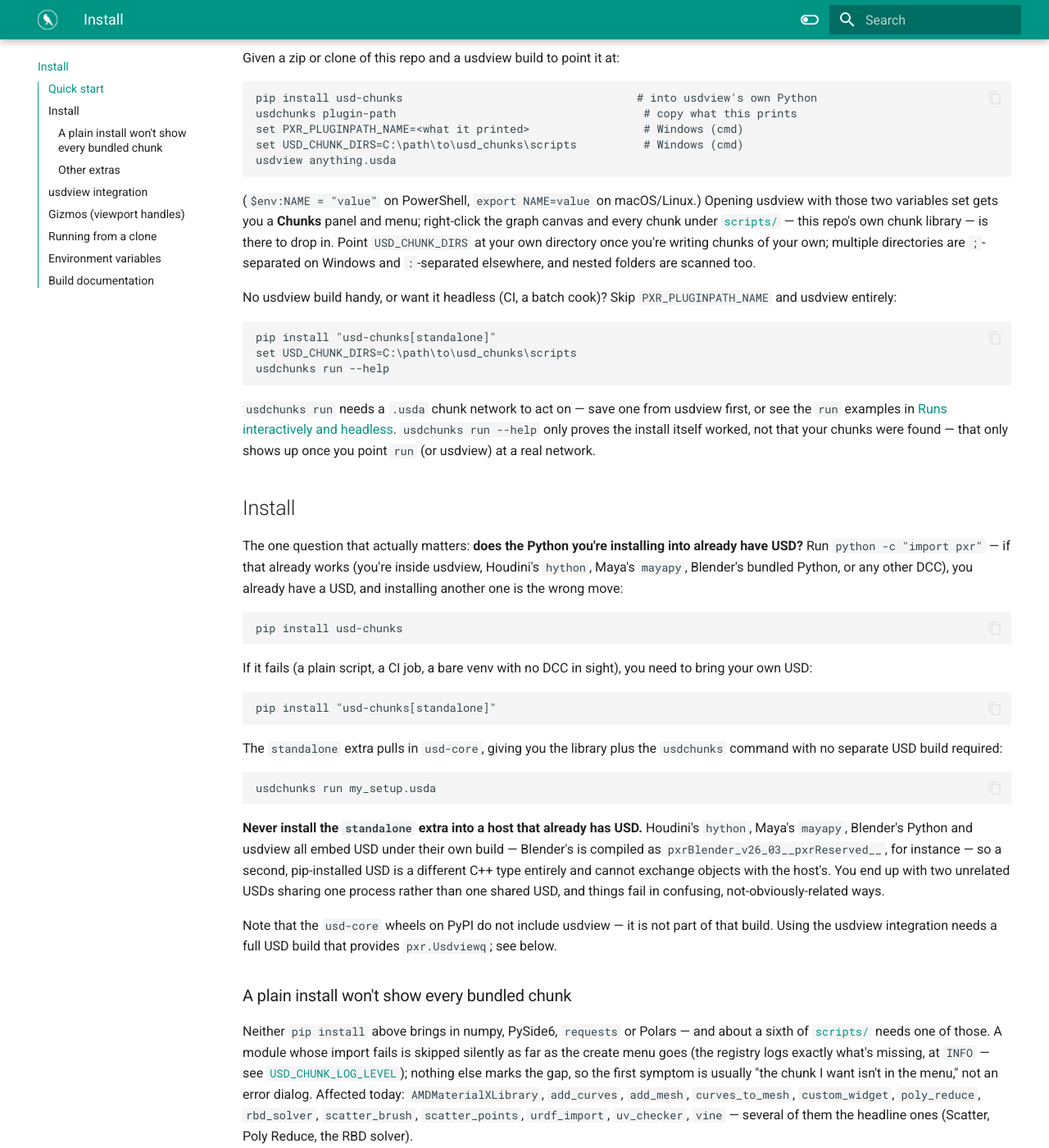
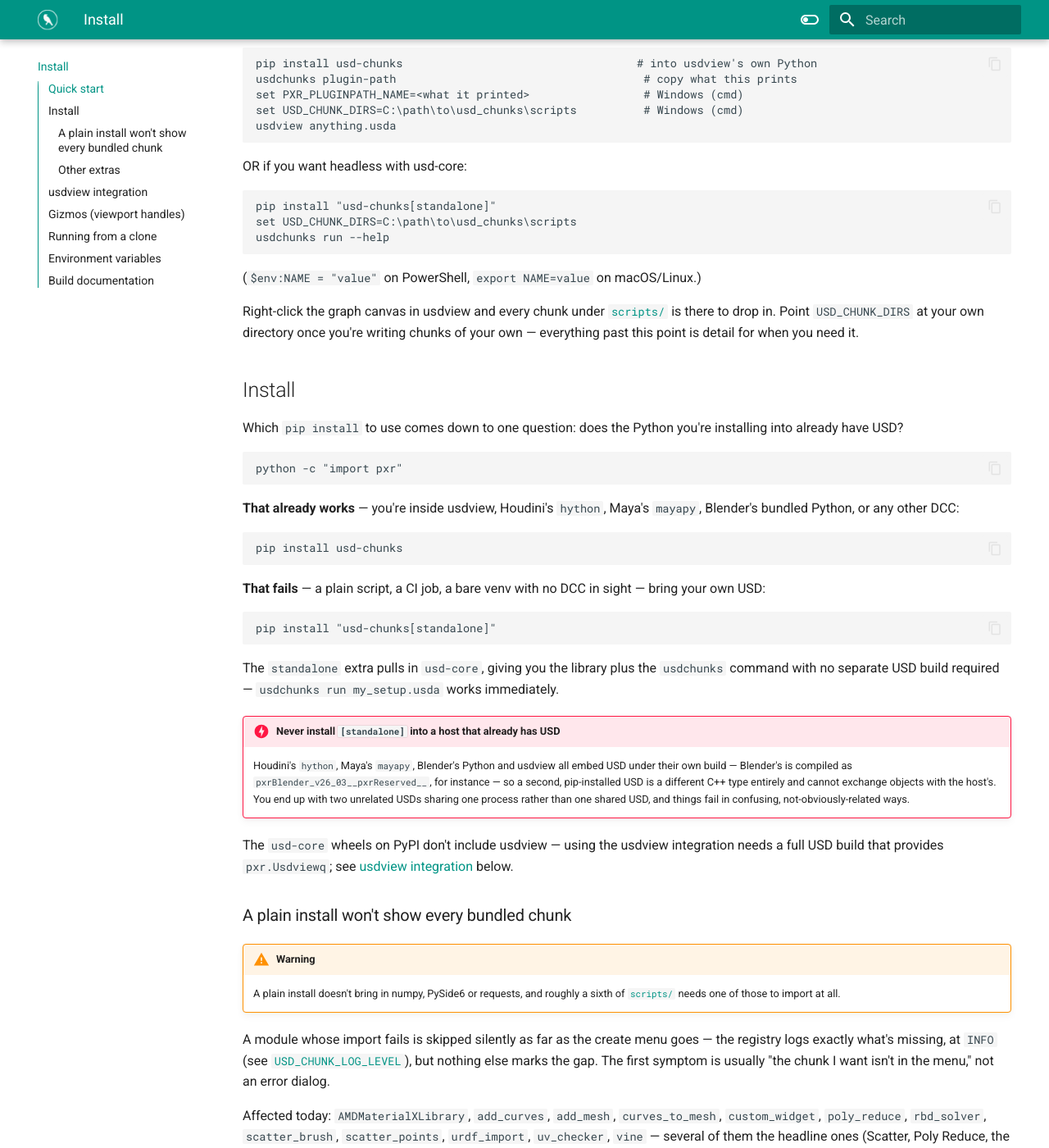
Before and after one commit to HuginStudios/usd_chunks, an MkDocs documentation site: the page built from docs/install.md, in a window 1280 px wide and 1400 px high, scrolled down 312 px. Shown: the whole window at 82% size. Built offline with MkDocs 1.6.1 and Material for MkDocs 9.7.7, drawn with Linux system fonts in a browser that asks for light colours; some of the changed text lies outside the part shown.

Commit message:
Trim README emojis, tighten install.md, fix auto-view claim
- README: dropped the 4 emojis from the feature bullet list (kept the
  heading ones), and the headless usdchunks run example now has a
  one-line lead-in instead of appearing with no context.
- install.md: Quick start is now just the two commands, nothing else --
  the surrounding explanation moved into the sections below. Restructured
  "A plain install won't show every bundled chunk" as a short warning
  callout + explanation instead of one dense paragraph, and dropped
  polars (not used by anything in scripts/, verified by grep -- only in
  a reviewer's own local script) from both the affected-packages line
  and the fix command. Same treatment for the standalone/host warning.
- node-graph-basics.md + core-chunks.md: the graph auto-wires a View to
  the first chunk dropped into an empty context (_ensure_default_view) --
  "right-click and choose Set View" was only ever needed for the SECOND
  node onward. Fixed the walkthrough and the View section to say so.

````diff
--- a/docs/install.md
+++ b/docs/install.md
@@ -5,8 +5,6 @@ your host, and **USD_CHUNK_DIRS** pointed at your chunk modules. Everything else
 detail on those two facts.
 
 ## Quick start
-
-Given a zip or clone of this repo and a usdview build to point it at:
 
 ```
 pip install usd-chunks                                   # into usdview's own Python
@@ -16,15 +14,7 @@ set USD_CHUNK_DIRS=C:\path\to\usd_chunks\scripts          # Windows (cmd)
 usdview anything.usda
 ```
 
-(`$env:NAME = "value"` on PowerShell, `export NAME=value` on macOS/Linux.) Opening usdview
-with those two variables set gets you a **Chunks** panel and menu; right-click the graph
-canvas and every chunk under [`scripts/`](https://github.com/HuginStudios/usd_chunks/tree/main/scripts) — this repo's own chunk library — is
-there to drop in. Point `USD_CHUNK_DIRS` at your own directory once you're writing chunks
-of your own; multiple directories are `;`-separated on Windows and `:`-separated
-elsewhere, and nested folders are scanned too.
-
-No usdview build handy, or want it headless (CI, a batch cook)? Skip `PXR_PLUGINPATH_NAME`
-and usdview entirely:
+OR if you want headless with usd-core:
 
 ```
 pip install "usd-chunks[standalone]"
@@ -32,65 +22,73 @@ set USD_CHUNK_DIRS=C:\path\to\usd_chunks\scripts
 usdchunks run --help
 ```
 
-`usdchunks run` needs a `.usda` chunk network to act on — save one from usdview first, or
-see the `run` examples in [Runs interactively and headless](index.md#runs-interactively-and-headless).
-`usdchunks run --help` only proves the install itself worked, not that your chunks were
-found — that only shows up once you point `run` (or usdview) at a real network.
+(`$env:NAME = "value"` on PowerShell, `export NAME=value` on macOS/Linux.)
+
+Right-click the graph canvas in usdview and every chunk under
+[`scripts/`](https://github.com/HuginStudios/usd_chunks/tree/main/scripts) is there to
+drop in. Point `USD_CHUNK_DIRS` at your own directory once you're writing chunks of your
+own — everything past this point is detail for when you need it.
 
 ## Install
 
-The one question that actually matters: **does the Python you're installing into already
-have USD?** Run `python -c "import pxr"` — if that already works (you're inside usdview,
-Houdini's `hython`, Maya's `mayapy`, Blender's bundled Python, or any other DCC), you
-already have a USD, and installing another one is the wrong move:
+Which `pip install` to use comes down to one question: does the Python you're installing
+into already have USD?
+
+```
+python -c "import pxr"
+```
+
+**That already works** — you're inside usdview, Houdini's `hython`, Maya's `mayapy`,
+Blender's bundled Python, or any other DCC:
 
 ```
 pip install usd-chunks
 ```
 
-If it fails (a plain script, a CI job, a bare venv with no DCC in sight), you need to bring
-your own USD:
+**That fails** — a plain script, a CI job, a bare venv with no DCC in sight — bring your
+own USD:
 
 ```
 pip install "usd-chunks[standalone]"
 ```
 
 The `standalone` extra pulls in `usd-core`, giving you the library plus the `usdchunks`
-command with no separate USD build required:
+command with no separate USD build required — `usdchunks run my_setup.usda` works
+immediately.
 
-```
-usdchunks run my_setup.usda
-```
+!!! danger "Never install `[standalone]` into a host that already has USD"
+    Houdini's `hython`, Maya's `mayapy`, Blender's Python and usdview all embed USD under
+    their own build — Blender's is compiled as `pxrBlender_v26_03__pxrReserved__`, for
+    instance — so a second, pip-installed USD is a different C++ type entirely and cannot
+    exchange objects with the host's. You end up with two unrelated USDs sharing one
+    process rather than one shared USD, and things fail in confusing,
+    not-obviously-related ways.
 
-**Never install the `standalone` extra into a host that already has USD.** Houdini's
-`hython`, Maya's `mayapy`, Blender's Python and usdview all embed USD under their own
-build — Blender's is compiled as `pxrBlender_v26_03__pxrReserved__`, for instance — so a
-second, pip-installed USD is a different C++ type entirely and cannot exchange objects
-with the host's. You end up with two unrelated USDs sharing one process rather than one
-shared USD, and things fail in confusing, not-obviously-related ways.
-
-Note that the `usd-core` wheels on PyPI do not include usdview — it is not part of that
-build. Using the usdview integration needs a full USD build that provides
-`pxr.Usdviewq`; see below.
+The `usd-core` wheels on PyPI don't include usdview — using the usdview integration needs
+a full USD build that provides `pxr.Usdviewq`; see [usdview integration](#usdview-integration)
+below.
 
 ### A plain install won't show every bundled chunk
 
-Neither `pip install` above brings in numpy, PySide6, `requests` or Polars — and about a
-sixth of [`scripts/`](https://github.com/HuginStudios/usd_chunks/tree/main/scripts) needs
-one of those. A module whose import fails is skipped silently as far as the create menu
-goes (the registry logs exactly what's missing, at `INFO` — see
-[`USD_CHUNK_LOG_LEVEL`](#environment-variables)); nothing else marks the gap, so the first
-symptom is usually "the chunk I want isn't in the menu," not an error dialog. Affected
-today: `AMDMaterialXLibrary`, `add_curves`, `add_mesh`, `curves_to_mesh`, `custom_widget`,
-`poly_reduce`, `rbd_solver`, `scatter_brush`, `scatter_points`, `urdf_import`,
-`uv_checker`, `vine` — several of them the headline ones (Scatter, Poly Reduce, the RBD
-solver).
+!!! warning
+    A plain install doesn't bring in numpy, PySide6 or requests, and roughly a sixth of
+    [`scripts/`](https://github.com/HuginStudios/usd_chunks/tree/main/scripts) needs one
+    of those to import at all.
 
-Fix it either by hand (`pip install numpy PySide6 requests polars`, or just the ones you
-actually hit), or by setting
-[`USD_CHUNK_AUTO_INSTALL`](#environment-variables) so a chunk's own declared
-`requirements` ([Writing a chunk](writing-a-chunk.md#config)) get installed for you, after
-asking.
+A module whose import fails is skipped silently as far as the create menu goes — the
+registry logs exactly what's missing, at `INFO` (see
+[`USD_CHUNK_LOG_LEVEL`](#environment-variables)), but nothing else marks the gap. The
+first symptom is usually "the chunk I want isn't in the menu," not an error dialog.
+
+Affected today: `AMDMaterialXLibrary`, `add_curves`, `add_mesh`, `curves_to_mesh`,
+`custom_widget`, `poly_reduce`, `rbd_solver`, `scatter_brush`, `scatter_points`,
+`urdf_import`, `uv_checker`, `vine` — several of them the headline ones (Scatter, Poly
+Reduce, the RBD solver).
+
+Fix it either by hand (`pip install numpy PySide6 requests`, or just the ones you
+actually hit), or by setting [`USD_CHUNK_AUTO_INSTALL`](#environment-variables) so a
+chunk's own declared `requirements` ([Writing a chunk](writing-a-chunk.md#config)) get
+installed for you, after asking.
 
 ### Other extras
 
````
Also changed, not shown: README.md (+6 -4 lines), docs/core-chunks.md (+8 -6 lines), docs/node-graph-basics.md (+7 -4 lines).
